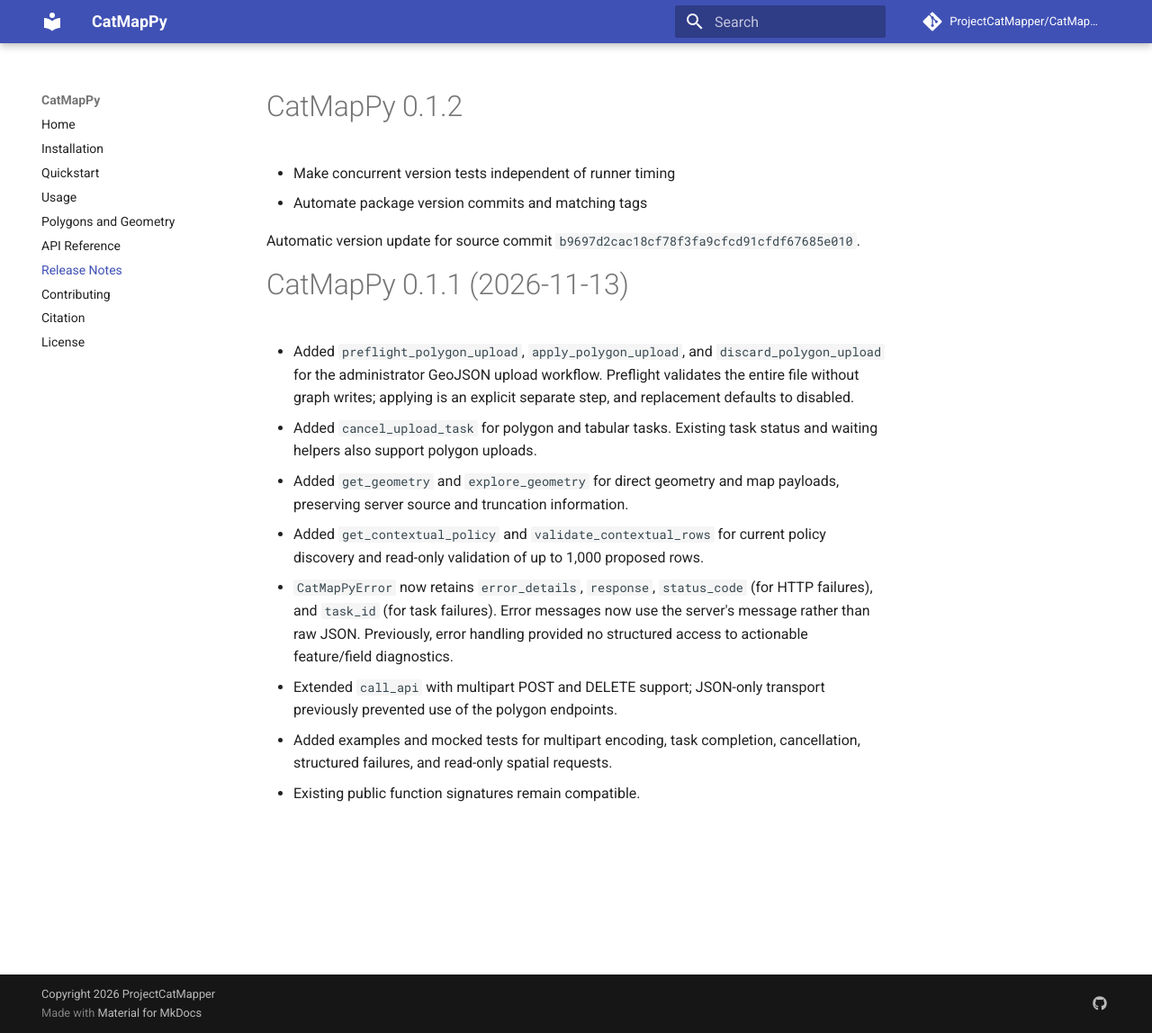
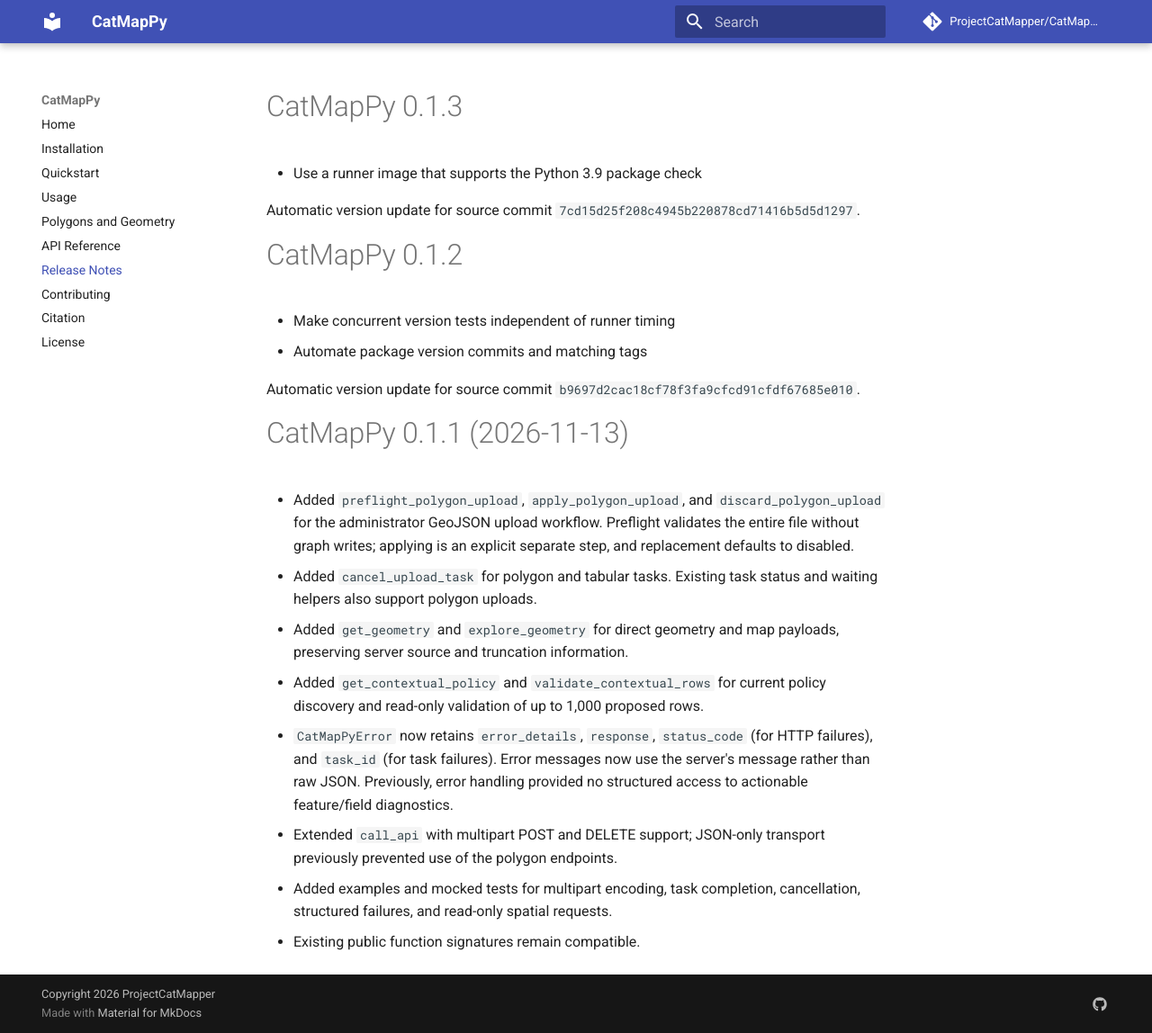
Before and after one commit to ProjectCatMapper/CatMapPy, an MkDocs documentation site: the page built from docs/release-notes.md, in a window 1280 px wide and 1148 px high. Shown: the whole window at 90% size. Built offline with MkDocs 1.6.1 and Material for MkDocs 9.7.7, drawn with Linux system fonts in a browser that asks for light colours; comment, search, counter and statistics services are not loaded.

Commit message:
chore(release): 0.1.3
Package-Version: 0.1.3
Package-Source: 7cd15d25f208c4945b220878cd71416b5d5d1297

```diff
--- a/docs/release-notes.md
+++ b/docs/release-notes.md
@@ -1,3 +1,9 @@
+# CatMapPy 0.1.3
+
+- Use a runner image that supports the Python 3.9 package check
+
+Automatic version update for source commit `7cd15d25f208c4945b220878cd71416b5d5d1297`.
+
 # CatMapPy 0.1.2
 
 - Make concurrent version tests independent of runner timing
--- a/pyproject.toml
+++ b/pyproject.toml
@@ -4,7 +4,7 @@ build-backend = "setuptools.build_meta"
 
 [project]
 name = "catmappy"
-version = "0.1.2"
+version = "0.1.3"
 description = "Python interface to the CatMapper API"
 readme = "README.md"
 requires-python = ">=3.9"
```
Also changed, not shown: NEWS.md (+6 -0 lines).
